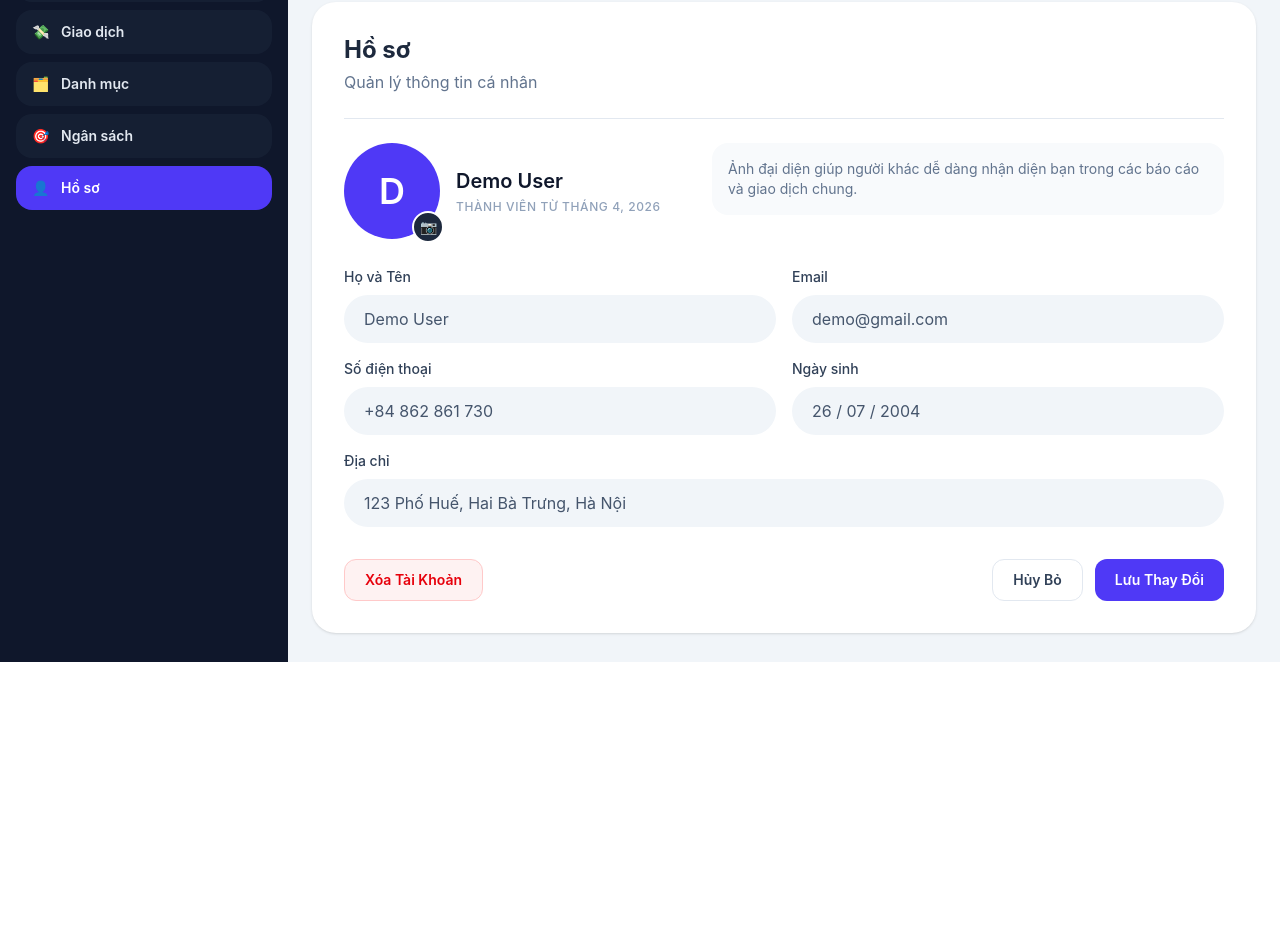
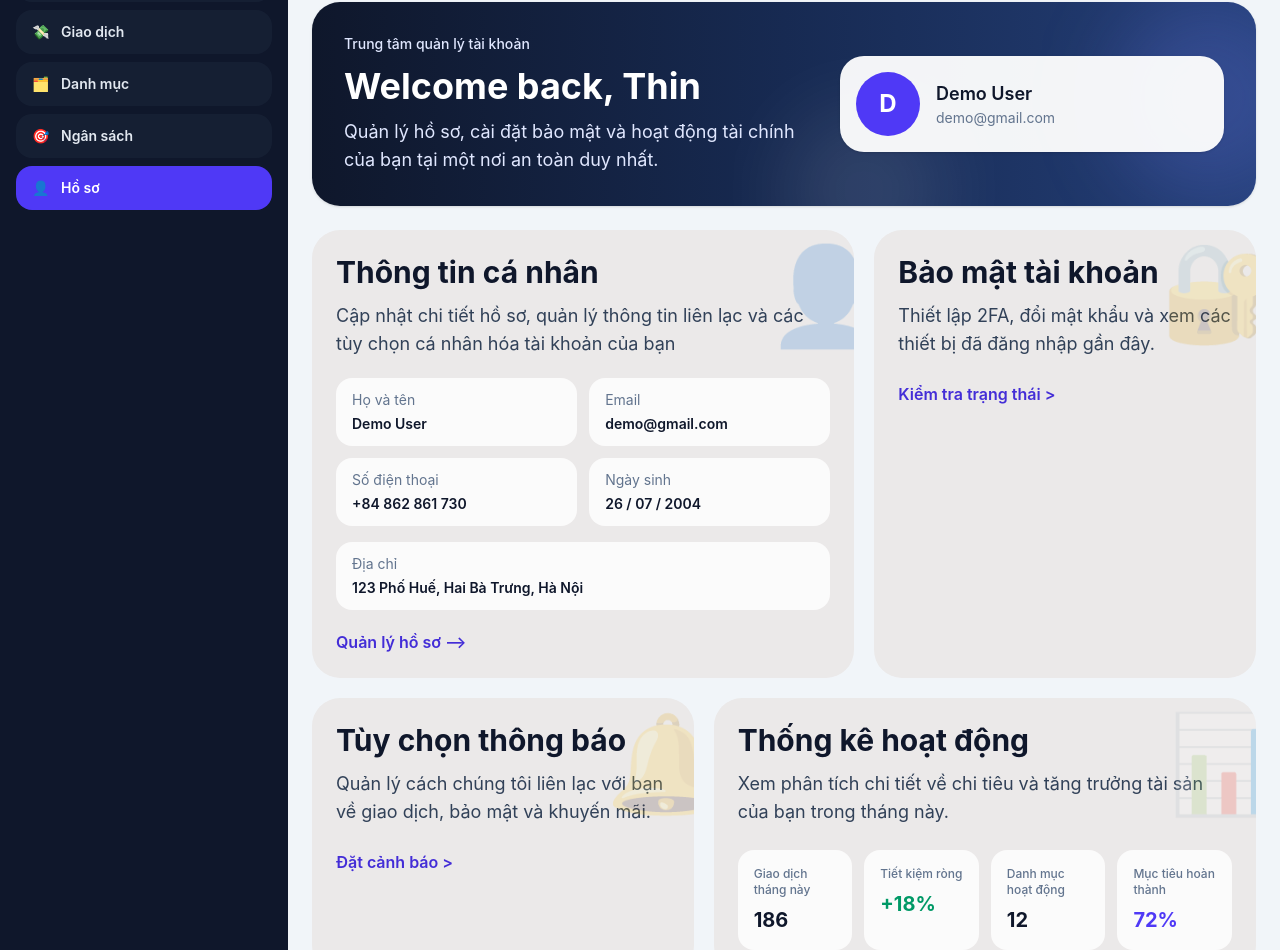
Before and after one commit to thienitcoder2004/expense-app, a React (Vite) app: page /profile in a window 1280 px wide. Shown: the part 138-1088 px from the top of the page. Before the commit the page ends 800 px from the top, so only its background shows below. Built offline with nearby package versions, Linux system fonts and the light colour scheme.

Commit message:
update Profile

```diff
--- a/src/pages/Profile.tsx
+++ b/src/pages/Profile.tsx
@@ -15,96 +15,146 @@ export default function Profile() {
 
   return (
     <div className="space-y-6">
-      <section className="rounded-3xl bg-white p-5 shadow-sm md:p-8">
-        <div className="flex flex-col gap-1">
-          <h3 className="text-2xl font-bold text-slate-800">Hồ sơ</h3>
-          <p className="text-base text-slate-500">Quản lý thông tin cá nhân</p>
-        </div>
-
-        <div className="my-6 h-px w-full bg-slate-200" />
-
-        <div className="space-y-7">
-          <div className="flex flex-col gap-5 lg:flex-row lg:items-start lg:justify-between">
-            <div className="flex items-center gap-4">
-              <div className="relative">
-                <div className="flex h-24 w-24 items-center justify-center rounded-full bg-indigo-600 text-4xl font-semibold text-white">
-                  {avatarInitial}
-                </div>
-                <button
-                  type="button"
-                  className="absolute -bottom-1 -right-1 flex h-8 w-8 items-center justify-center rounded-full border-2 border-white bg-slate-800 text-sm text-white"
-                >
-                  📷
-                </button>
-              </div>
-              <div>
-                <p className="text-xl font-semibold text-slate-900">{userName}</p>
-                <p className="mt-1 text-xs font-medium uppercase tracking-wider text-slate-400">
-                  {personalInfo.memberSince}
-                </p>
-              </div>
+      <section className="relative overflow-hidden rounded-[28px] bg-gradient-to-r from-slate-900 via-[#172a52] to-[#243f78] p-6 text-white shadow-sm md:p-8">
+        <div className="pointer-events-none absolute -right-12 top-0 h-48 w-48 rounded-full bg-indigo-400/20 blur-2xl" />
+        <div className="pointer-events-none absolute -bottom-16 left-1/2 h-40 w-40 rounded-full bg-white/10 blur-2xl" />
+        <div className="relative flex flex-col gap-6 lg:flex-row lg:items-center lg:justify-between">
+          <div className="max-w-2xl">
+            <p className="text-sm font-medium text-indigo-100">Trung tâm quản lý tài khoản</p>
+            <h3 className="mt-3 text-2xl font-bold md:text-4xl">Welcome back, Thin</h3>
+            <p className="mt-3 text-base text-indigo-100 md:text-lg">
+              Quản lý hồ sơ, cài đặt bảo mật và hoạt động tài chính của bạn tại một nơi an toàn
+              duy nhất.
+            </p>
+          </div>
+          <div className="inline-flex w-full max-w-sm items-center gap-4 rounded-3xl bg-white/95 p-4 text-slate-900 shadow-sm">
+            <div className="flex h-16 w-16 shrink-0 items-center justify-center rounded-full bg-indigo-600 text-2xl font-bold text-white">
+              {avatarInitial}
             </div>
-
-            <div className="w-full rounded-2xl bg-slate-50 p-4 lg:max-w-lg">
-              <p className="text-sm text-slate-500">
-                Ảnh đại diện giúp người khác dễ dàng nhận diện bạn trong các báo cáo và giao dịch
-                chung.
-              </p>
-            </div>
-          </div>
-
-          <div className="grid grid-cols-1 gap-4 md:grid-cols-2">
-            <div>
-              <p className="mb-2 text-sm font-medium text-slate-700">Họ và Tên</p>
-              <div className="rounded-full bg-slate-100 px-5 py-3 text-slate-600">{userName}</div>
-            </div>
-            <div>
-              <p className="mb-2 text-sm font-medium text-slate-700">Email</p>
-              <div className="rounded-full bg-slate-100 px-5 py-3 text-slate-600">{userEmail}</div>
-            </div>
-            <div>
-              <p className="mb-2 text-sm font-medium text-slate-700">Số điện thoại</p>
-              <div className="rounded-full bg-slate-100 px-5 py-3 text-slate-600">
-                {personalInfo.phone}
-              </div>
-            </div>
-            <div>
-              <p className="mb-2 text-sm font-medium text-slate-700">Ngày sinh</p>
-              <div className="rounded-full bg-slate-100 px-5 py-3 text-slate-600">
-                {personalInfo.birthday}
-              </div>
-            </div>
-            <div className="md:col-span-2">
-              <p className="mb-2 text-sm font-medium text-slate-700">Địa chỉ</p>
-              <div className="rounded-full bg-slate-100 px-5 py-3 text-slate-600">
-                {personalInfo.address}
-              </div>
+            <div className="min-w-0">
+              <p className="truncate text-lg font-semibold">{userName}</p>
+              <p className="truncate text-sm text-slate-500">{userEmail}</p>
             </div>
           </div>
         </div>
+      </section>
 
-        <div className="mt-8 flex flex-col gap-3 sm:flex-row sm:items-center sm:justify-between">
+      <section className="grid grid-cols-1 gap-5 xl:grid-cols-12">
+        <article className="relative overflow-hidden rounded-[28px] bg-[#ebe9e9] p-6 text-slate-900 xl:col-span-7">
+          <div className="pointer-events-none absolute -right-8 top-4 text-8xl opacity-20">👤</div>
+          <h4 className="text-2xl font-bold md:text-3xl">Thông tin cá nhân</h4>
+          <p className="mt-3 max-w-xl text-base text-slate-700 md:text-lg">
+            Cập nhật chi tiết hồ sơ, quản lý thông tin liên lạc và các tùy chọn cá nhân hóa tài
+            khoản của bạn
+          </p>
+          <div className="mt-5 grid grid-cols-1 gap-3 text-sm text-slate-700 md:grid-cols-2">
+            <div className="rounded-2xl bg-white/80 px-4 py-3">
+              <p className="text-slate-500">Họ và tên</p>
+              <p className="mt-1 font-semibold text-slate-900">{userName}</p>
+            </div>
+            <div className="rounded-2xl bg-white/80 px-4 py-3">
+              <p className="text-slate-500">Email</p>
+              <p className="mt-1 font-semibold text-slate-900">{userEmail}</p>
+            </div>
+            <div className="rounded-2xl bg-white/80 px-4 py-3">
+              <p className="text-slate-500">Số điện thoại</p>
+              <p className="mt-1 font-semibold text-slate-900">{personalInfo.phone}</p>
+            </div>
+            <div className="rounded-2xl bg-white/80 px-4 py-3">
+              <p className="text-slate-500">Ngày sinh</p>
+              <p className="mt-1 font-semibold text-slate-900">{personalInfo.birthday}</p>
+            </div>
+          </div>
+          <div className="mt-4 rounded-2xl bg-white/80 px-4 py-3 text-sm">
+            <p className="text-slate-500">Địa chỉ</p>
+            <p className="mt-1 font-semibold text-slate-900">{personalInfo.address}</p>
+          </div>
           <button
             type="button"
-            className="rounded-xl border border-red-200 bg-red-50 px-5 py-2.5 text-sm font-semibold text-red-600 transition hover:bg-red-100"
+            className="mt-5 text-base font-semibold text-indigo-700 transition hover:text-indigo-800"
           >
-            Xóa Tài Khoản
+            Quản lý hồ sơ --&gt;
           </button>
-          <div className="flex flex-col gap-3 sm:flex-row">
+        </article>
+
+        <article className="relative overflow-hidden rounded-[28px] bg-[#ebe9e9] p-6 text-slate-900 xl:col-span-5">
+          <div className="pointer-events-none absolute -right-6 top-3 text-8xl opacity-20">🔐</div>
+          <h4 className="text-2xl font-bold md:text-3xl">Bảo mật tài khoản</h4>
+          <p className="mt-3 max-w-xl text-base text-slate-700 md:text-lg">
+            Thiết lập 2FA, đổi mật khẩu và xem các thiết bị đã đăng nhập gần đây.
+          </p>
+          <button
+            type="button"
+            className="mt-6 text-base font-semibold text-indigo-700 transition hover:text-indigo-800"
+          >
+            Kiểm tra trạng thái &gt;
+          </button>
+        </article>
+
+        <article className="relative overflow-hidden rounded-[28px] bg-[#ebe9e9] p-6 text-slate-900 xl:col-span-5">
+          <div className="pointer-events-none absolute -right-8 top-4 text-8xl opacity-20">🔔</div>
+          <h4 className="text-2xl font-bold md:text-3xl">Tùy chọn thông báo</h4>
+          <p className="mt-3 max-w-xl text-base text-slate-700 md:text-lg">
+            Quản lý cách chúng tôi liên lạc với bạn về giao dịch, bảo mật và khuyến mãi.
+          </p>
+          <button
+            type="button"
+            className="mt-6 text-base font-semibold text-indigo-700 transition hover:text-indigo-800"
+          >
+            Đặt cảnh báo &gt;
+          </button>
+        </article>
+
+        <article className="relative overflow-hidden rounded-[28px] bg-[#ebe9e9] p-6 text-slate-900 xl:col-span-7">
+          <div className="pointer-events-none absolute -right-8 top-4 text-8xl opacity-20">📊</div>
+          <h4 className="text-2xl font-bold md:text-3xl">Thống kê hoạt động</h4>
+          <p className="mt-3 max-w-2xl text-base text-slate-700 md:text-lg">
+            Xem phân tích chi tiết về chi tiêu và tăng trưởng tài sản của bạn trong tháng này.
+          </p>
+          <div className="mt-6 grid grid-cols-2 gap-3 md:grid-cols-4">
+            <div className="rounded-2xl bg-white/80 p-4">
+              <p className="text-xs font-medium text-slate-500">Giao dịch tháng này</p>
+              <p className="mt-2 text-xl font-bold text-slate-900">186</p>
+            </div>
+            <div className="rounded-2xl bg-white/80 p-4">
+              <p className="text-xs font-medium text-slate-500">Tiết kiệm ròng</p>
+              <p className="mt-2 text-xl font-bold text-emerald-600">+18%</p>
+            </div>
+            <div className="rounded-2xl bg-white/80 p-4">
+              <p className="text-xs font-medium text-slate-500">Danh mục hoạt động</p>
+              <p className="mt-2 text-xl font-bold text-slate-900">12</p>
+            </div>
+            <div className="rounded-2xl bg-white/80 p-4">
+              <p className="text-xs font-medium text-slate-500">Mục tiêu hoàn thành</p>
+              <p className="mt-2 text-xl font-bold text-indigo-600">72%</p>
+            </div>
+          </div>
+        </article>
+
+        <article className="relative overflow-hidden rounded-[28px] bg-[#ebe9e9] p-6 text-slate-900 xl:col-span-12">
+          <div className="pointer-events-none absolute -right-8 top-4 text-8xl opacity-20">⚙️</div>
+          <h4 className="text-2xl font-bold md:text-3xl">Hành động tài khoản</h4>
+          <p className="mt-3 max-w-2xl text-base text-slate-700 md:text-lg">
+            Đóng tài khoản, xuất dữ liệu hoặc chuyển đổi tài khoản
+          </p>
+          <p className="mt-3 text-xs font-semibold uppercase tracking-wider text-slate-500">
+            {personalInfo.memberSince}
+          </p>
+          <div className="mt-6 flex flex-col gap-3 sm:flex-row sm:items-center sm:justify-end">
             <button
               type="button"
-              className="rounded-xl border border-slate-200 bg-white px-5 py-2.5 text-sm font-semibold text-slate-700 transition hover:bg-slate-50"
+              className="rounded-xl bg-white px-5 py-2.5 text-sm font-semibold text-slate-700 shadow-sm transition hover:bg-slate-100"
             >
-              Hủy Bỏ
+              Xuất dữ liệu
             </button>
             <button
               type="button"
               className="rounded-xl bg-indigo-600 px-5 py-2.5 text-sm font-semibold text-white transition hover:bg-indigo-700"
             >
-              Lưu Thay Đổi
+              Đăng xuất
             </button>
           </div>
-        </div>
+        </article>
       </section>
     </div>
   );
```
